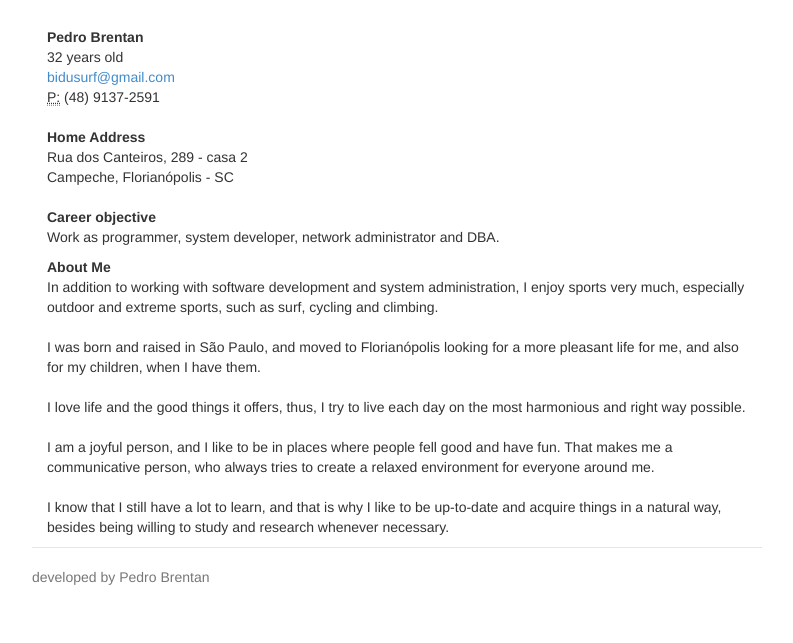
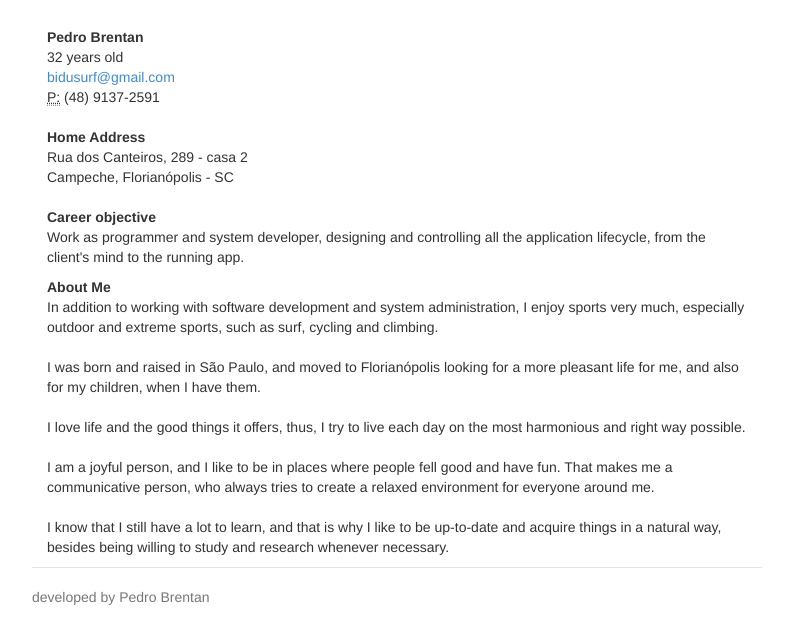
Before and after one commit to bidusurf/cv, a website: page dist/index.html at #/personal in a window 1280 px wide. Shown: the part 83-726 px from the top of the page, without its empty margins (243-1036 px from the left). Drawn offline with Linux system fonts and the light colour scheme.

Commit message:
Changed career objectives

```diff
--- a/dist/views/personal.html
+++ b/dist/views/personal.html
@@ -1 +1 @@
-<div class="text-left"><div class="pull-right"></div><address><strong>Pedro Brentan</strong><br>{{ age }} years old<br><a href="mailto:#">bidusurf@gmail.com</a><br><abbr title="Phone">P:</abbr> (48) 9137-2591</address><address><strong>Home Address</strong><br>Rua dos Canteiros, 289 - casa 2<br>Campeche, Florianópolis - SC<br></address><p><strong>Career objective</strong><br>Work as programmer, system developer, network administrator and DBA.</p><p><strong>About Me</strong><br>In addition to working with software development and system administration, I enjoy sports very much, especially outdoor and extreme sports, such as surf, cycling and climbing.<br><br>I was born and raised in São Paulo, and moved to Florianópolis looking for a more pleasant life for me, and also for my children, when I have them.<br><br>I love life and the good things it offers, thus, I try to live each day on the most harmonious and right way possible.<br><br>I am a joyful person, and I like to be in places where people fell good and have fun. That makes me a communicative person, who always tries to create a relaxed environment for everyone around me.<br><br>I know that I still have a lot to learn, and that is why I like to be up-to-date and acquire things in a natural way, besides being willing to study and research whenever necessary.</p></div>
+<div class="text-left"><div class="pull-right"></div><address><strong>Pedro Brentan</strong><br>{{ age }} years old<br><a href="mailto:#">bidusurf@gmail.com</a><br><abbr title="Phone">P:</abbr> (48) 9137-2591</address><address><strong>Home Address</strong><br>Rua dos Canteiros, 289 - casa 2<br>Campeche, Florianópolis - SC<br></address><p><strong>Career objective</strong><br>Work as programmer and system developer, designing and controlling all the application lifecycle, from the client's mind to the running app.</p><p><strong>About Me</strong><br>In addition to working with software development and system administration, I enjoy sports very much, especially outdoor and extreme sports, such as surf, cycling and climbing.<br><br>I was born and raised in São Paulo, and moved to Florianópolis looking for a more pleasant life for me, and also for my children, when I have them.<br><br>I love life and the good things it offers, thus, I try to live each day on the most harmonious and right way possible.<br><br>I am a joyful person, and I like to be in places where people fell good and have fun. That makes me a communicative person, who always tries to create a relaxed environment for everyone around me.<br><br>I know that I still have a lot to learn, and that is why I like to be up-to-date and acquire things in a natural way, besides being willing to study and research whenever necessary.</p></div>
```
